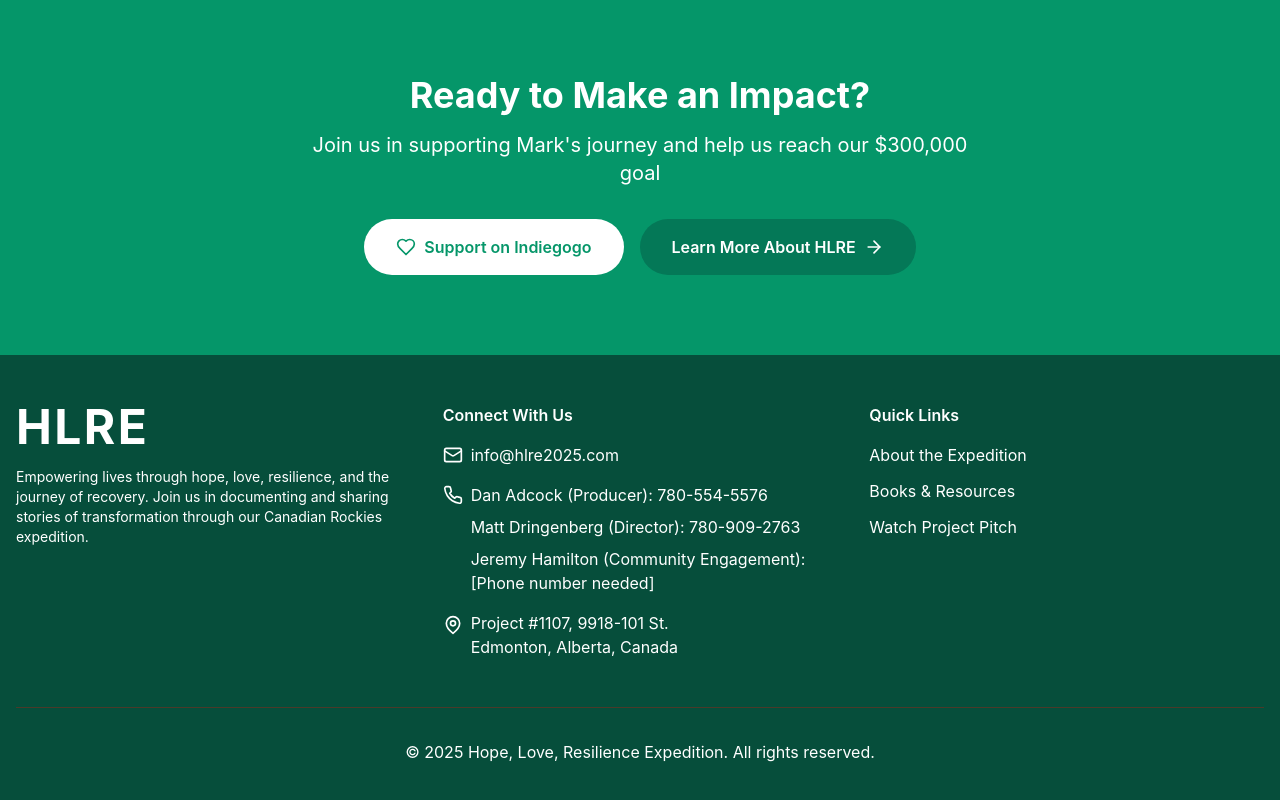
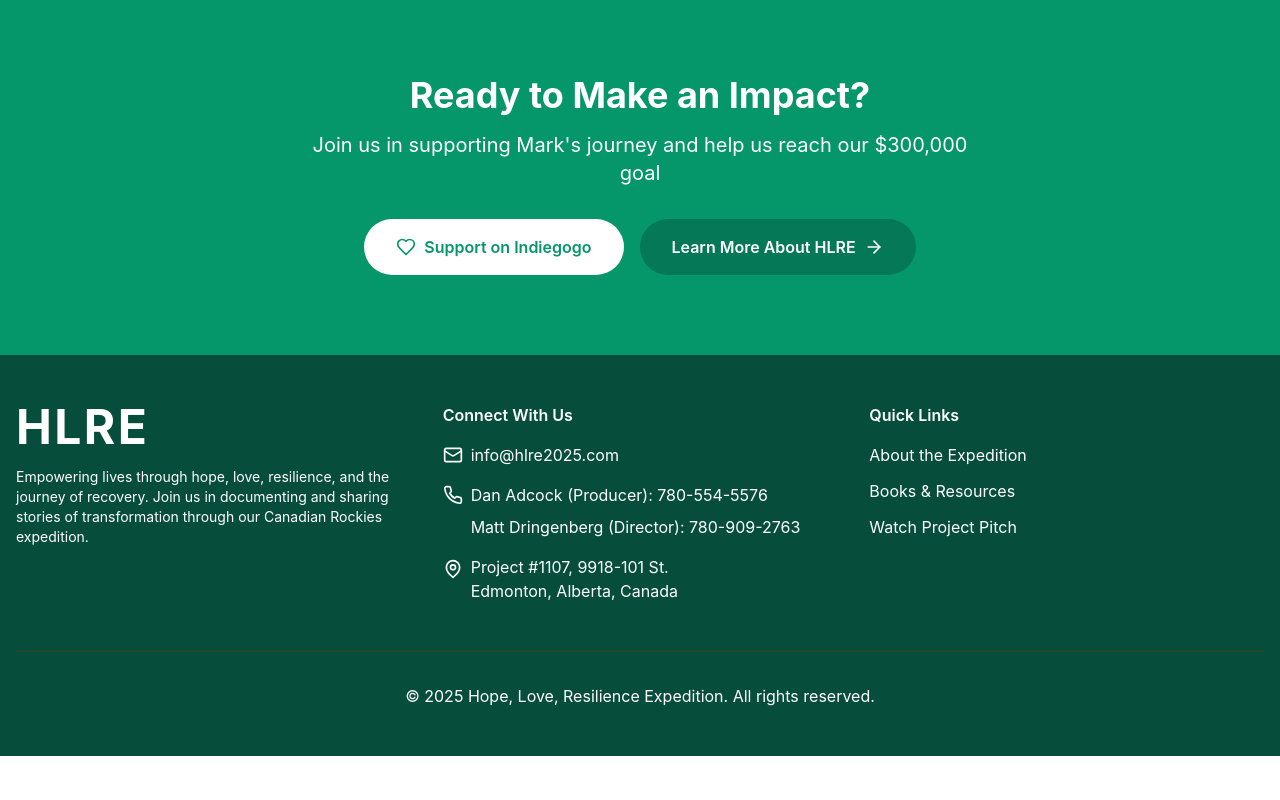
Before and after one commit to HLRE2026/HLRE-update, a React (Vite) app: page /sponsorship in a window 1280 px wide. Shown: the part 3269-4069 px from the top of the page. After the commit the page ends 4025 px from the top, so only its background shows below. Built offline with nearby package versions, Linux system fonts and the light colour scheme.

Commit message:
fix: remove outdated footer contact entry
Update footer to display only current contact info.

```diff
--- a/src/components/Footer.tsx
+++ b/src/components/Footer.tsx
@@ -34,9 +34,6 @@ export default function Footer() {
                 </div>
                 <div className="flex items-center space-x-2 pl-7">
                   <span>Matt Dringenberg (Director): 780-909-2763</span>
-                </div>
-                <div className="flex items-center space-x-2 pl-7">
-                  <span>Jeremy Hamilton (Community Engagement): [Phone number needed]</span>
                 </div>
               </div>
               <div className="flex items-start space-x-2">
```
